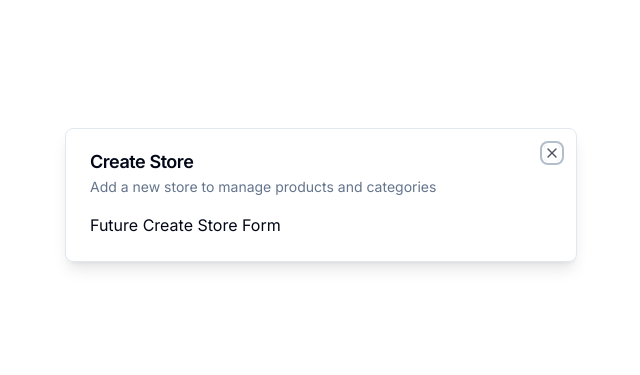
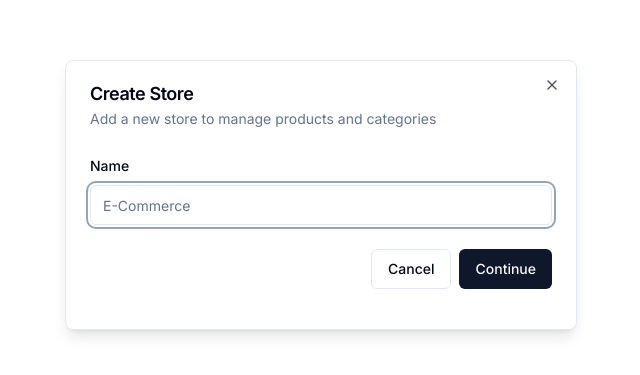
Before and after one commit to samizak/E-Commerce-Admin, a Next.js app: page / in a window 1280 px wide. Shown: the part 205-580 px from the top of the page, without its empty margins (319-959 px from the left). Built offline with nearby package versions, Linux system fonts and the light colour scheme; no server answers; the database is empty; sample sign-in values are in the browser's storage.

Commit message:
Created store modal

```diff
--- /dev/null
+++ b/app/(root)/layout.tsx
@@ -0,0 +1,23 @@
+import { redirect } from "next/navigation";
+import { auth } from "@clerk/nextjs";
+
+import prismadb from "@/lib/prismadb";
+
+export default async function SetupLayout({ children }: { children: React.ReactNode }) {
+  const { userId } = auth();
+  if (!userId) {
+    redirect("/sign-in");
+  }
+
+  const store = await prismadb.store.findFirst({
+    where: {
+      userId,
+    },
+  });
+
+  if (store) {
+    redirect(`/${store.id}`);
+  }
+
+  return <>{children}</>;
+}
--- /dev/null
+++ b/app/api/stores/route.ts
@@ -0,0 +1,27 @@
+import { NextResponse } from "next/server";
+import { auth } from "@clerk/nextjs";
+
+import prismadb from "@/lib/prismadb";
+
+export async function POST(request: Request) {
+  try {
+    const { userId } = auth();
+    const body = await request.json();
+    const { name } = body;
+
+    if (!userId) return new NextResponse("Unauthorized", { status: 403 });
+    if (!name) return new NextResponse("Name is required", { status: 400 });
+
+    const store = await prismadb.store.create({
+      data: {
+        name,
+        userId,
+      },
+    });
+
+    return NextResponse.json(store);
+  } catch (error) {
+    console.error("[STORES_POST]", error);
+    return new NextResponse("Internal error", { status: 500 });
+  }
+}
--- a/components/modals/store-modal.tsx
+++ b/components/modals/store-modal.tsx
@@ -1,11 +1,47 @@
 "use client";
 
-import React from "react";
+import * as z from "zod";
+import axios from "axios";
+import { useState } from "react";
+import { useForm } from "react-hook-form";
+import { zodResolver } from "@hookform/resolvers/zod";
+import { toast } from "react-hot-toast";
+
 import { Modal } from "@/components/ui/modal";
 import { useStoreModal } from "@/hooks/use-store-modal";
+import { Form, FormControl, FormField, FormItem, FormLabel, FormMessage } from "@/components/ui/form";
+import { Input } from "@/components/ui/input";
+import { Button } from "@/components/ui/button";
+
+const formSchema = z.object({
+  name: z.string().min(1),
+});
 
 export default function storeModal() {
   const storeModal = useStoreModal();
+
+  const [isLoading, setIsLoading] = useState(false);
+
+  const form = useForm<z.infer<typeof formSchema>>({
+    resolver: zodResolver(formSchema),
+    defaultValues: {
+      name: "",
+    },
+  });
+
+  const onSubmit = async (values: z.infer<typeof formSchema>) => {
+    try {
+      setIsLoading(true);
+      const response = await axios.post("/api/stores", values);
+      window.location.assign(`/${response.data.id}`);
+    } catch (error) {
+      console.error(error);
+      toast.error("Something went wrong");
+    } finally {
+      setIsLoading(false);
+    }
+  };
+
   return (
     <Modal
       title="Create Store"
@@ -13,7 +49,34 @@ export default function storeModal() {
       isOpen={storeModal.isOpen}
       onClose={storeModal.onClose}
     >
-      Future Create Store Form
+      <div className="py-2 pb-4 space-t-4">
+        <Form {...form}>
+          <form onSubmit={form.handleSubmit(onSubmit)}>
+            <FormField
+              control={form.control}
+              name="name"
+              render={({ field }) => (
+                <FormItem>
+                  <FormLabel>Name</FormLabel>
+                  <FormControl>
+                    <Input placeholder="E-Commerce" disabled={isLoading} {...field} />
+                  </FormControl>
+                  <FormMessage />
+                </FormItem>
+              )}
+            />
+
+            <div className="flex items-center justify-end w-full pt-6 space-x-2">
+              <Button disabled={isLoading} variant="outline" onClick={storeModal.onClose}>
+                Cancel
+              </Button>
+              <Button disabled={isLoading} type="submit">
+                Continue
+              </Button>
+            </div>
+          </form>
+        </Form>
+      </div>
     </Modal>
   );
 }
```
